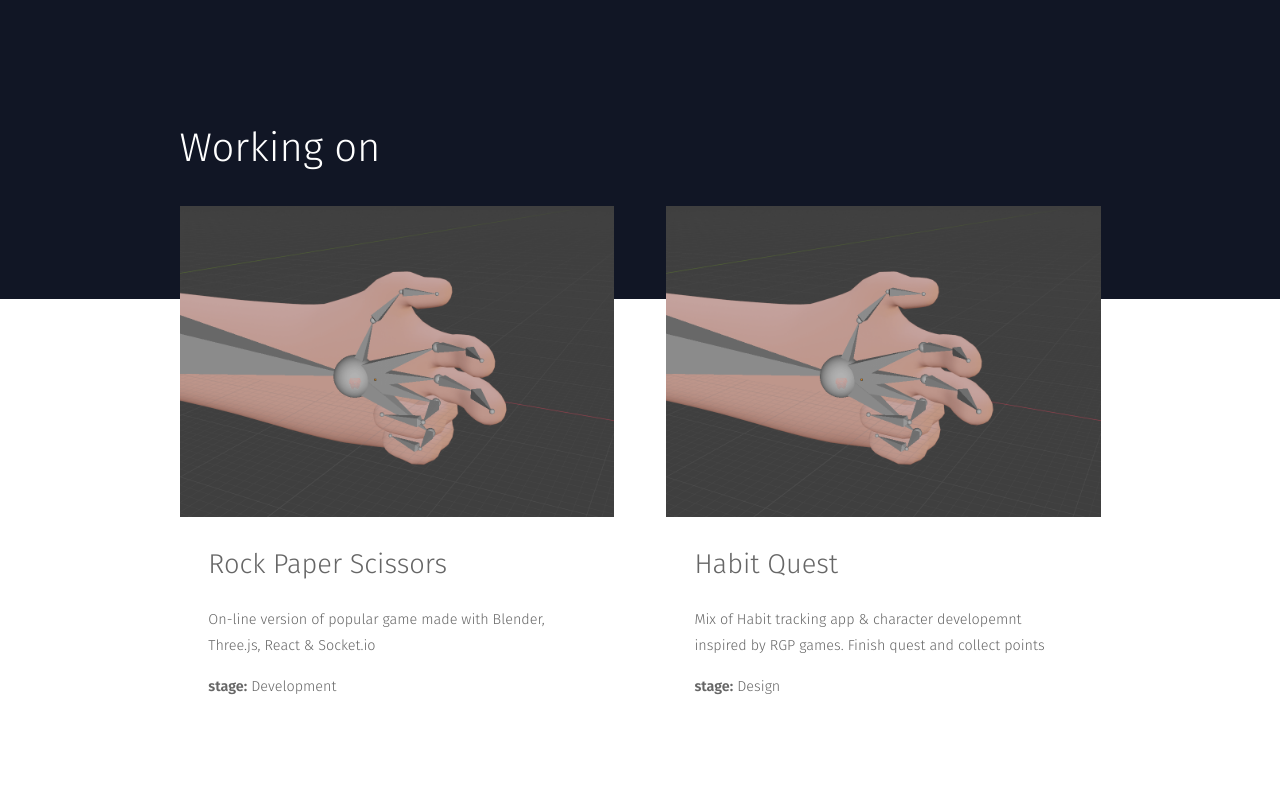
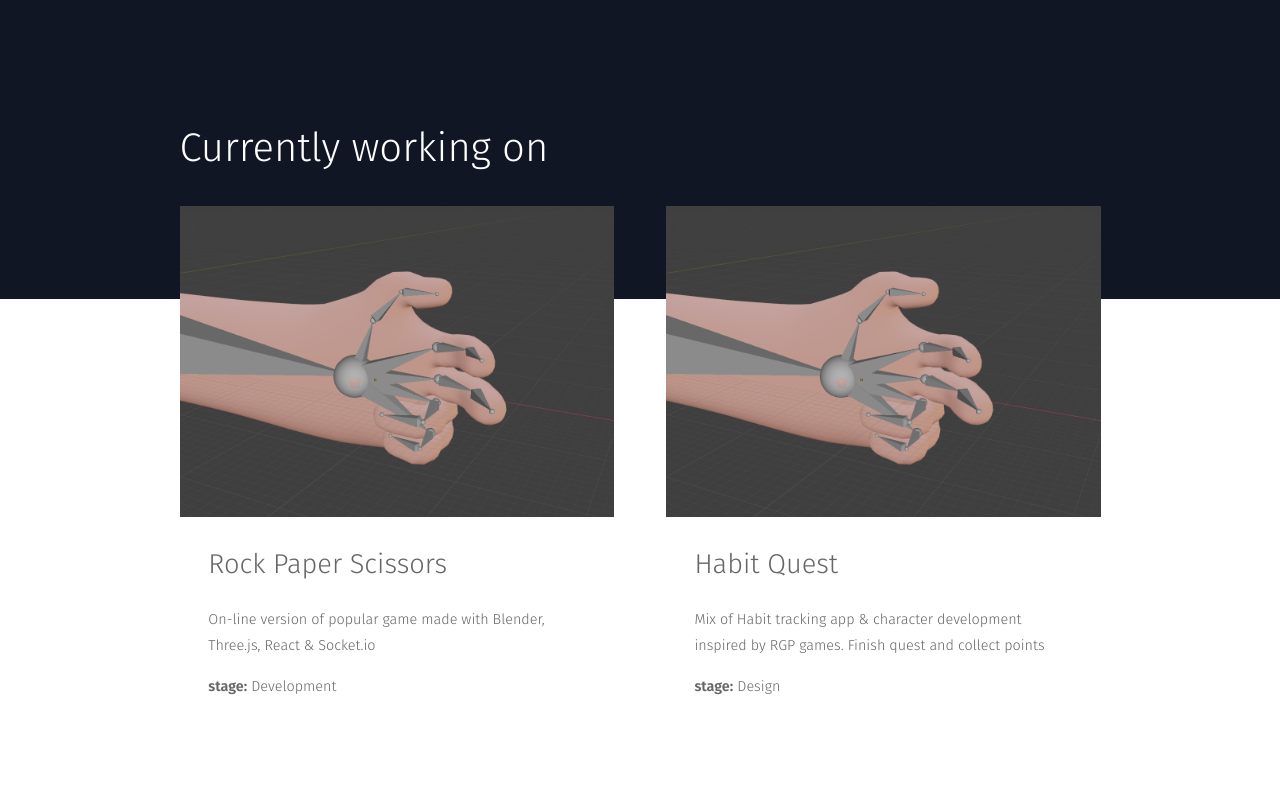
Before and after one commit to lukaszlukasiewicz/lukasiewicz.dev, a Next.js app: page /about in a window 1280 px wide. Shown: the part 2040-2840 px from the top of the page. Built offline with nearby package versions, Linux system fonts and the light colour scheme; no server answers.

Commit message:
Add translation content

```diff
--- a/components/PocketArticles/PocketArticles.tsx
+++ b/components/PocketArticles/PocketArticles.tsx
@@ -1,10 +1,10 @@
-import { useEffect, useRef, useState } from "react"
+import { useEffect, useState } from "react"
 import { useRouter } from "next/router"
 import Styles from './PocketArticles.module.scss'
-import { DefaultButton, NegativeButton, PrimaryButton } from "components/UI/Button";
-import { motion, useAnimation } from "framer-motion";
-import useIntersectionObserver from "hooks/useIntersectionObserver";
+import { DefaultButton } from "components/UI/Button";
+import { motion } from "framer-motion";
 import AnimateInView from "components/AnimateInView/AnimateInView";
+import useI18nContent from "hooks/useI18nContent";
 
 const getArticleVariants = (index: number) => {
   return {
@@ -30,8 +30,19 @@ const trimTitle = (title: string) => {
   return titleArr.join(" ")
 }
 
+
+const localeContent = {
+  en: {
+    read: "Read"
+  },
+  pl: {
+    read: "Czytaj"
+  }
+}
+
 const PocketArticles = () => {
   const { locale } = useRouter();
+  const { read } = useI18nContent(localeContent)
   const [articles, setArticles] = useState<{ [key: string]: any }[] | null>([])
   useEffect(() => {
     fetch('/api/pocket')
@@ -49,7 +60,7 @@ const PocketArticles = () => {
           <p>{excerpt}</p>
         </div>
         <motion.div variants={buttonVariants(index)}>
-          <DefaultButton href={url} data-cursor="link;var(--page-background-color);var(--page-color)">Read</DefaultButton>
+          <DefaultButton href={url} data-cursor="link;var(--page-background-color);var(--page-color)">{read}</DefaultButton>
         </motion.div>
       </motion.div>
     })}
--- a/components/Projects/Projects.tsx
+++ b/components/Projects/Projects.tsx
@@ -1,6 +1,7 @@
 import Styles from './Projects.module.scss'
 import { motion } from 'framer-motion'
 import AnimateInView from 'components/AnimateInView/AnimateInView'
+import useI18nContent from 'hooks/useI18nContent'
 
 const headerVariants = {
   visible: { y: 0, opacity: 1, transition: { type: "spring" } },
@@ -22,24 +23,58 @@ const getDescriptionVariants = (index: number) => {
 }
 
 
+const localeContent = {
+  en: {
+    header: "Currently working on",
+    stage: "stage",
+    projects: [
+      {
+        title: "Rock Paper Scissors",
+        description: "On-line version of popular game made with Blender, Three.js, React & Socket.io",
+      },
+      {
+        title: "Habit Quest",
+        description: "Mix of Habit tracking app & character development inspired by RGP games. Finish quest and collect points",
+      }
+    ]
+  },
+  pl: {
+    header: "Aktualnie pracuje nad",
+    stage: "status",
+    projects: [
+      {
+        title: "Rock Paper Scissors",
+        description: "Wersja on-line popularnej gry stworzona przy użyciu Blendera, Three.js, React i Socket.io",
+      },
+      {
+        title: "Habit Quest",
+        description: "Mieszanka aplikacji do śledzenia nawyków i rozwoju postaci inspirowana grami RGP. Ukończ zadanie i zbieraj punkty",
+      }
+    ]
+  }
+}
+
+
+
 const Projects: React.FC = () => {
+  const { header, stage, projects } = useI18nContent(localeContent)
   return <div>
-    <motion.h2 variants={headerVariants}>Working on</motion.h2>
+    <motion.h2 variants={headerVariants}>{header}</motion.h2>
     <AnimateInView className={Styles.Projects}>
       <div>
         <motion.img variants={getImageVariants(1)} src="/rps.png" alt="Rock paper scissors" />
         <motion.div variants={getDescriptionVariants(2)} className={Styles.Projects__project_description}>
-          <h3>Rock Paper Scissors</h3>
-          <p>On-line version of popular game made with Blender, Three.js, React & Socket.io</p>
-          <p><strong>stage:</strong> Development</p>
+          <h3>{projects[0].title}</h3>
+          <p>{projects[0].description}</p>
+          <p><strong>{stage}:</strong> Development</p>
         </motion.div>
       </div>
       <div>
         <motion.img variants={getImageVariants(2)} src="/rps.png" alt="Rock paper scissors" />
         <motion.div variants={getDescriptionVariants(3)} className={Styles.Projects__project_description}>
-          <h3>Habit Quest</h3>
-          <p>Mix of Habit tracking app & character developemnt inspired by RGP games. Finish quest and collect points</p>
-          <p><strong>stage:</strong> Design</p>
+          <h3>{projects[1].title}</h3>
+          <p>{projects[1].description}</p>
+          <p><strong>{stage}:</strong> Design</p>
         </motion.div>
       </div>
     </AnimateInView>
--- a/components/SocialMedia/SocialMedia.tsx
+++ b/components/SocialMedia/SocialMedia.tsx
@@ -6,6 +6,8 @@ import Section from "components/UI/Section"
 import { motion } from "framer-motion"
 import { useRouter } from "next/router"
 import { BsArrowRight } from "react-icons/bs"
+import Header from "components/Header/Header"
+import useI18nContent from "hooks/useI18nContent"
 
 const socials = [
   {
@@ -41,14 +43,24 @@ const paragraphVariants = {
   hidden: { y: "2em", opacity: 0 }
 }
 
+const localeContent = {
+  en: {
+    header: "I'm on the web",
+    text: "Lorem ipsum dolor sit, amet consectetur adipisicing elit. Facilis laudantium eveniet enim nisi natus maiores.",
+  },
+  pl: {
+    header: "[pl]I'm on the web",
+    text: "[pl]Lorem ipsum dolor sit, amet consectetur adipisicing elit. Facilis laudantium eveniet enim nisi natus maiores.",
+  },
+}
+
 const SocialMedia = () => {
 
-  const { pathname } = useRouter();
-  const currentPage = useRef(pathname.replace("/", ""))
+  const { header, text } = useI18nContent(localeContent)
   return <Section className={Styles.SocialMedia} containerClassName={Styles.SocialMedia__Container}>
     <div>
-      <AnimatedHeader level={2}>I&apos;m on the web</AnimatedHeader>
-      <motion.p variants={paragraphVariants}>Lorem ipsum dolor sit, amet consectetur adipisicing elit. Facilis laudantium eveniet enim nisi natus maiores.</motion.p>
+      <AnimatedHeader level={2}>{header}</AnimatedHeader>
+      <motion.p variants={paragraphVariants}>{text}</motion.p>
     </div>
     <div className={Styles.SocailMedia__wrapper}>
       {socials.map((social, index) => {
--- a/components/SpotifyTracks/SpotifyTracks.tsx
+++ b/components/SpotifyTracks/SpotifyTracks.tsx
@@ -3,6 +3,7 @@ import Reveal from "components/UI/Reveal";
 import Styles from "./SpotifyTracks.module.scss"
 import { motion, useAnimation } from "framer-motion";
 import { FaSpotify } from "react-icons/fa"
+import useI18nContent from "hooks/useI18nContent";
 
 const hoverVariants = {
   hover: { scale: 1.45, transition: { type: "spring", delay: .15 } },
@@ -28,8 +29,18 @@ const spotifyVariants = {
   rest: { y: "1em", opacity: 0, transition: { type: "tween" } }
 }
 
+const localeContent = {
+  en: {
+    listen: "Listen on"
+  },
+  pl: {
+    listen: "Słuchaj na"
+  }
+}
+
 const Track = ({ track }: { [key: string]: any }) => {
   const controls = useAnimation();
+  const { listen } = useI18nContent(localeContent)
   let variant = "rest"
   const handleOver = () => {
     if (variant == "hover") return
@@ -54,7 +65,7 @@ const Track = ({ track }: { [key: string]: any }) => {
             {track.title}
           </motion.h3>
           <motion.p variants={spotifyVariants} initial="rest" animate={controls}>
-            Listen on <FaSpotify color="#fff" className={Styles.SpotifyTracks_Icon} />
+            {listen} <FaSpotify color="#fff" className={Styles.SpotifyTracks_Icon} />
           </motion.p>
         </div>
       </div>
--- /dev/null
+++ b/hooks/useI18nContent.ts
@@ -0,0 +1,12 @@
+import { useRouter } from "next/router"
+
+type locales = "pl" | "en"
+type localeContentType = { [key in locales]: any }
+
+const useI18nContent = (localeContent: localeContentType) => {
+  const { locale } = useRouter();
+  const currentLocale = (locale ?? "en") as locales
+  return localeContent[currentLocale]
+}
+
+export default useI18nContent
--- a/pages/about.tsx
+++ b/pages/about.tsx
@@ -12,21 +12,36 @@ import ScrollArrow from 'components/UI/ScrollArrow';
 import SocialMedia from 'components/SocialMedia/SocialMedia';
 import Section from 'components/UI/Section';
 import Styles from './about.module.scss'
-import Reveal from 'components/UI/Reveal';
 import SpotifyTracks from 'components/SpotifyTracks/SpotifyTracks';
 import PocketArticles from 'components/PocketArticles/PocketArticles';
 import Skils from 'components/Skills/Skills';
-import useIntersectionObserver from 'hooks/useIntersectionObserver';
-import { useRef } from 'react';
 import AnimateInView from 'components/AnimateInView/AnimateInView';
 import Projects from 'components/Projects/Projects';
+import useI18nContent from 'hooks/useI18nContent';
 
 const localeContent = {
   "en": {
     title: "A little bit about me",
+    headerText: "Lorem ipsum dolor sit amet consectetur adipisicing elit. Doloribus ipsam delectus nobis soluta officia reprehenderit ducimus praesentium.",
+    aboutHeader: "Ullam, commodi eveniet atque hic in non delectus!",
+    aboutText: "Lorem ipsum dolor sit, amet consectetur adipisicing elit. Asperiores voluptas inventore dolorem quasi fugiat beatae quos fugit temporibus, amet porro voluptates tempore eligendi, dolorum culpa maiores, minus pariatur deserunt ab maxime voluptatibus quisquam! Adipisci, porro amet est odio laboriosam doloremque eveniet illo delectus atque vel rem nihil maiores debitis repellat odit, rerum praesentium omnis cum quidem aspernatur nobis.",
+    work: "Work",
+    workHeader: "What I do",
+    afterWork: "After work",
+    reading: "Reading",
+    listening: "Listening"
   },
+
   "pl": {
     title: "Poznajmy się trochę bliżej",
+    headerText: "[pl]Lorem ipsum dolor sit amet consectetur adipisicing elit. Doloribus ipsam delectus nobis soluta officia reprehenderit ducimus praesentium.",
+    aboutHeader: "[pl]Ullam, commodi eveniet atque hic in non delectus!",
+    aboutText: "[pl]Lorem ipsum dolor sit, amet consectetur adipisicing elit. Asperiores voluptas inventore dolorem quasi fugiat beatae quos fugit temporibus, amet porro voluptates tempore eligendi, dolorum culpa maiores, minus pariatur deserunt ab maxime voluptatibus quisquam! Adipisci, porro amet est odio laboriosam doloremque eveniet illo delectus atque vel rem nihil maiores debitis repellat odit, rerum praesentium omnis cum quidem aspernatur nobis.",
+    work: "Praca",
+    workHeader: "Czym sie zajmuje",
+    afterWork: "Po pracy",
+    reading: "Czytam",
+    listening: "Słucham"
   }
 }
 
@@ -41,14 +56,13 @@ const About: NextPage = () => {
   const router = useRouter()
   const { locale } = router;
   const page = usePageConfig("about");
-  const currentLocale: (keyof typeof localeContent) = (locale ?? "en") as keyof typeof localeContent
-  const { title } = localeContent[currentLocale]
+  const { title, headerText, aboutHeader, aboutText, work, workHeader, afterWork, reading, listening } = useI18nContent(localeContent)
   return (
     <>
       <BodyClass className={`about-page about-page-${locale}`} />
       <TransitionCover>
         <Head>
-          <title>About page</title>
+          <title>{title}</title>
           <style>
             {`:root {
               --page-color: ${page.color};
@@ -63,7 +77,7 @@ const About: NextPage = () => {
         }}><div data-cursor="scroll;var(--page-color);#fff">
             <AnimatedHeader initial="hidden" level={1} animate="visible" split="letter">{title}</AnimatedHeader>
             <motion.div key={locale + "p"} initial={{ y: "-4em", opacity: 0 }} animate={{ y: 0, opacity: 1 }} exit={{ y: "8em", opacity: 0 }} transition={{ type: "spring", delay: 1 }}>
-              <p>Lorem ipsum dolor sit amet consectetur adipisicing elit. Doloribus ipsam delectus nobis soluta officia reprehenderit ducimus praesentium.</p>
+              <p>{headerText}</p>
             </motion.div>
             <ScrollArrow />
           </div>
@@ -71,17 +85,17 @@ const About: NextPage = () => {
         <Section className={Styles.AboutSection} containerClassName={Styles.AboutSection__Container}>
           <div>
             <AnimatedHeader level={2}>
-              Ullam, commodi eveniet atque hic in non delectus!
+              {aboutHeader}
             </AnimatedHeader>
             <motion.p variants={paragraphVariants()}>
-              Lorem ipsum dolor sit, amet consectetur adipisicing elit. Asperiores voluptas inventore dolorem quasi fugiat beatae quos fugit temporibus, amet porro voluptates tempore eligendi, dolorum culpa maiores, minus pariatur deserunt ab maxime voluptatibus quisquam! Adipisci, porro amet est odio laboriosam doloremque eveniet illo delectus atque vel rem nihil maiores debitis repellat odit, rerum praesentium omnis cum quidem aspernatur nobis.
+              {aboutText}
             </motion.p>
           </div>
         </Section>
         <div data-cursor="default;#fff" className={Styles.WorkSection}>
           <Section>
-            <h2 style={{ zIndex: 2, position: "sticky", top: "2rem", fontSize: "2rem", color: "#ddd", textTransform: "uppercase", margin: "2rem .5em 0 .5vw", width: "fit-content" }}>Work</h2>
-            <AnimatedHeader level={3} split="letter">What I do</AnimatedHeader>
+            <h2 style={{ zIndex: 2, position: "sticky", top: "2rem", fontSize: "2rem", color: "#ddd", textTransform: "uppercase", margin: "2rem .5em 0 .5vw", width: "fit-content" }}>{work}</h2>
+            <AnimatedHeader level={3} split="letter">{workHeader}</AnimatedHeader>
             <Skils />
           </Section>
         </div>
@@ -89,13 +103,13 @@ const About: NextPage = () => {
           <Projects />
         </Section>
         <Section className={Styles.AfterWorkSection}>
-          <h2 style={{ zIndex: 2, position: "sticky", top: "2rem", fontSize: "2rem", color: "#ddd", textTransform: "uppercase", margin: "2rem .5em 0 1vw", width: "fit-content" }}>After work</h2>
+          <h2 style={{ zIndex: 2, position: "sticky", top: "2rem", fontSize: "2rem", color: "#ddd", textTransform: "uppercase", margin: "2rem .5em 0 1vw", width: "fit-content" }}>{afterWork}</h2>
           <div>
-            <AnimatedHeader split="letter" level={3} className={Styles.AfterWorkSection__ReadingHeader}>Reading</AnimatedHeader>
+            <AnimatedHeader split="letter" level={3} className={Styles.AfterWorkSection__ReadingHeader}>{reading}</AnimatedHeader>
             <PocketArticles />
           </div>
           <AnimateInView>
-            <AnimatedHeader split="letter" level={3} className={Styles.AfterWorkSection__ListeningHeader} style={{ margin: 0, position: "sticky", top: "4rem", fontSize: "clamp(1em, 15vw, 15em)" }}>Listening</AnimatedHeader>
+            <AnimatedHeader split="letter" level={3} className={Styles.AfterWorkSection__ListeningHeader}>{listening}</AnimatedHeader>
             <SpotifyTracks />
           </AnimateInView>
         </Section>
```
Also changed, not shown: components/ContactForm/ContactForm.tsx (+28 -8 lines), pages/contact.tsx (+4 -5 lines), pages/index.tsx (+17 -3 lines).
